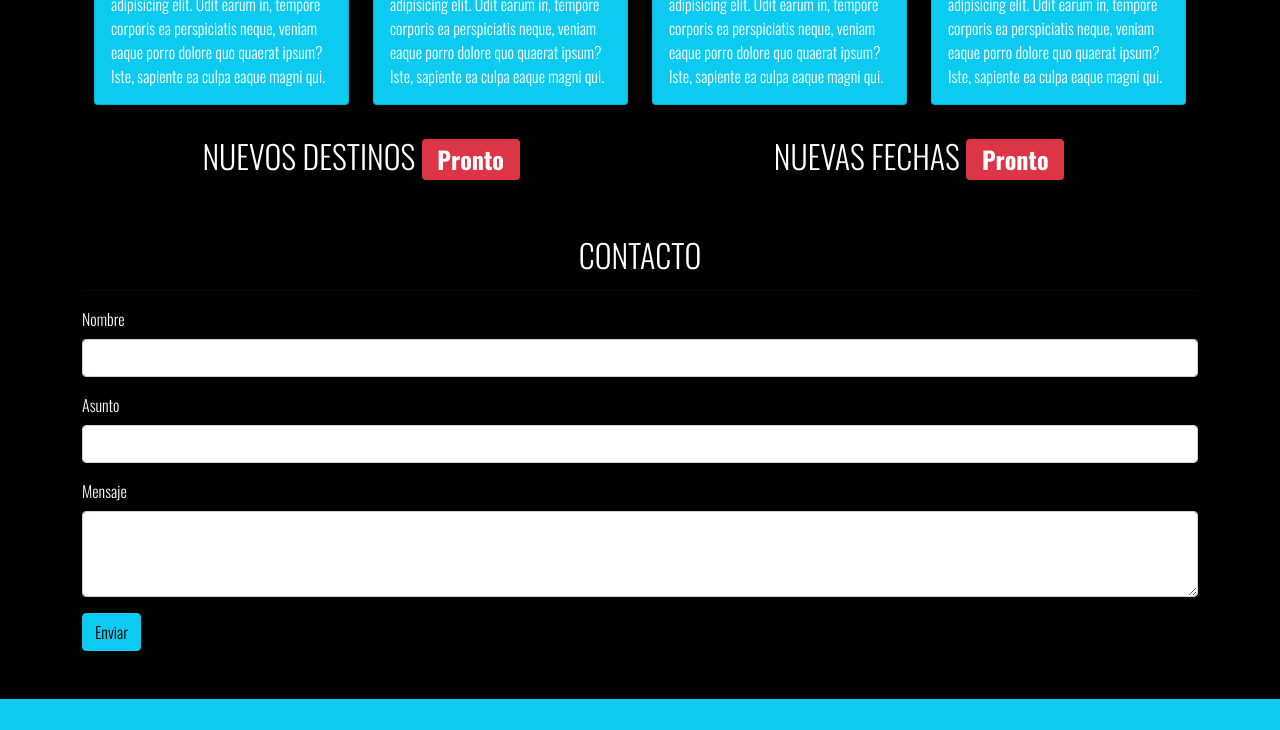
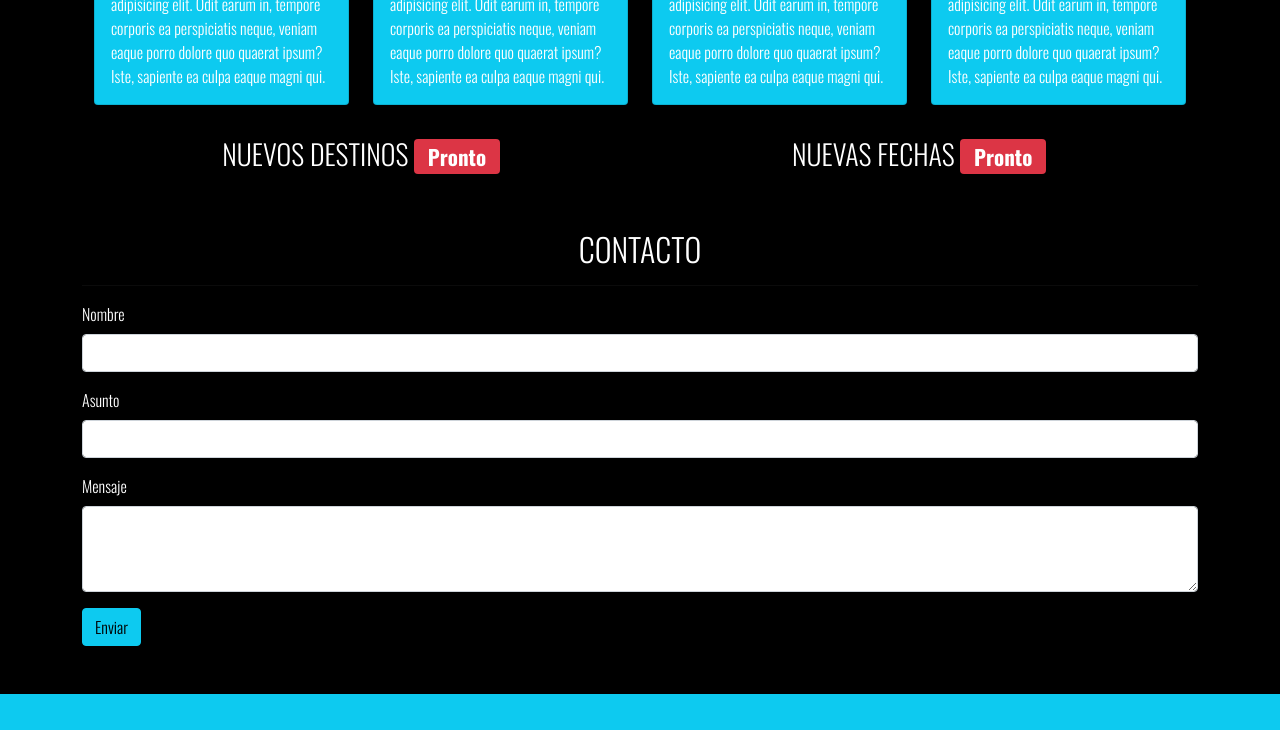
Before and after one commit to Tmleiva/Desafio-ViajesChile, a plain HTML site: page index.html in a window 1280 px wide. Shown: the part 1700-2430 px from the top of the page. Drawn offline with nearby package versions, Linux system fonts and the light colour scheme.

Commit message:
cambio tamaño a badges

```diff
--- a/index.html
+++ b/index.html
@@ -204,10 +204,10 @@
                 <div class="container d-none d-md-block">
                     <div class="row text-center mt-2 mb-5">
                         <div class="col-6">
-                            <h2>NUEVOS DESTINOS <span class="badge bg-danger">Pronto</span></h2>
+                            <h3>NUEVOS DESTINOS <span class="badge bg-danger">Pronto</span></h3>
                         </div>
                         <div class="col-6">
-                            <h2>NUEVAS FECHAS <span class="badge bg-danger">Pronto</span></h2>
+                            <h3>NUEVAS FECHAS <span class="badge bg-danger">Pronto</span></h3>
                         </div>
 
                     </div>
```
